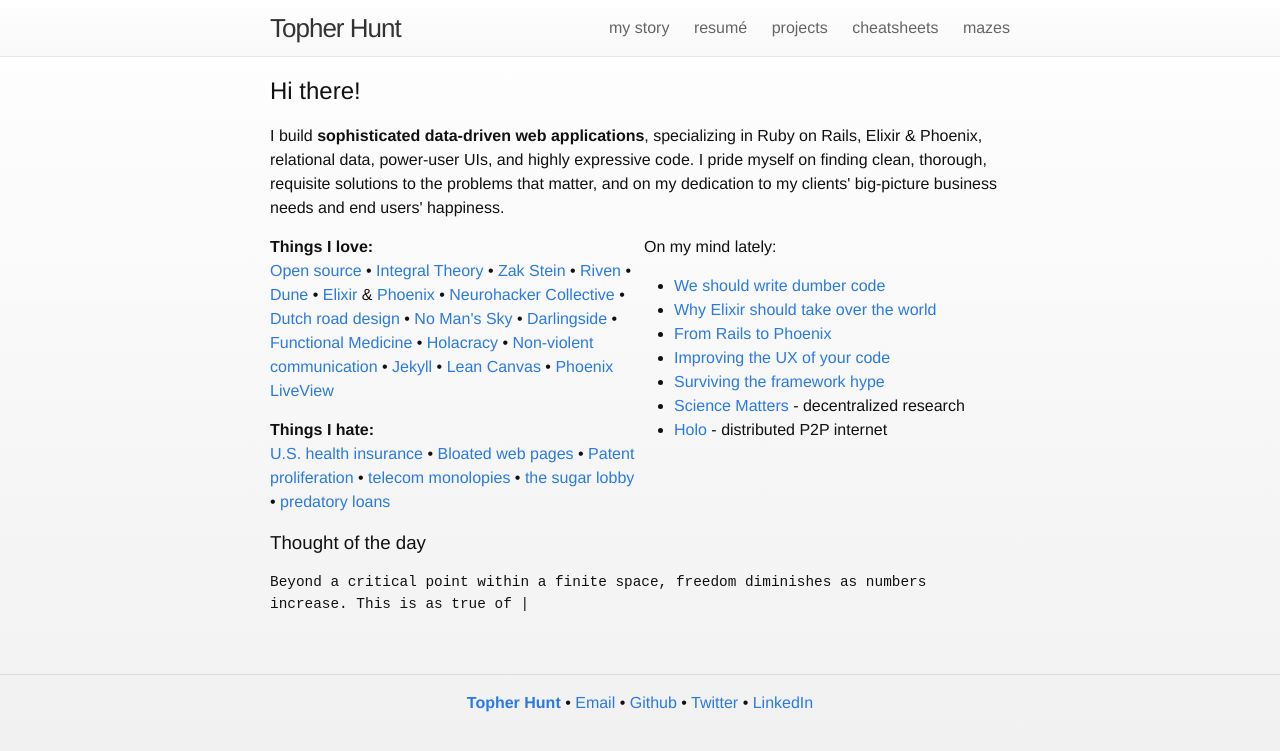
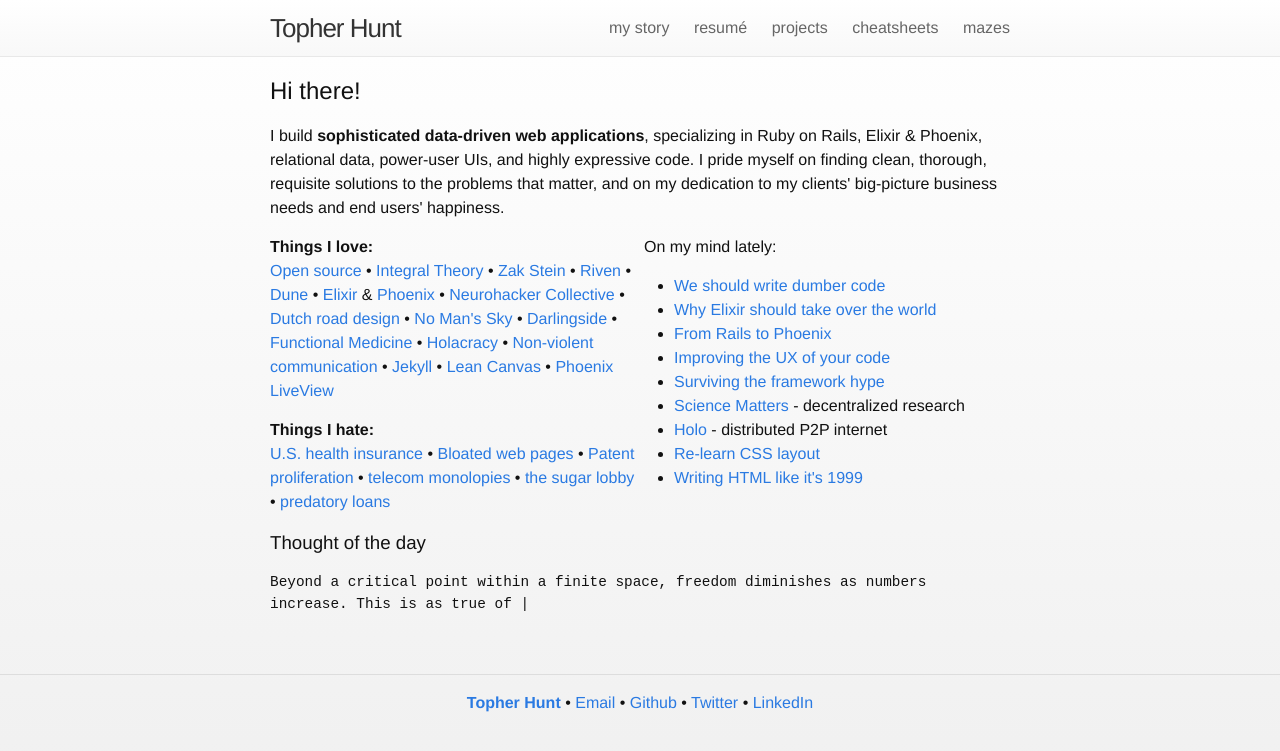
Before and after one commit to topherhunt/topherhunt.github.io, a Jekyll site: the page built from index.html, in a window 1280 px wide. Shown: the top 751 px of the page. Built offline with Jekyll 4.4.1, drawn with Linux system fonts in a browser that asks for light colours.

Commit message:
Add more 'on my mind' items

```diff
--- a/index.html
+++ b/index.html
@@ -55,6 +55,8 @@ layout: default
       <li><a href="https://www.youtube.com/watch?v=O6TtfK9gGvA" target="_blank">Surviving the framework hype</a></li>
       <li><a href="https://www.sciencematters.io/" target="_blank">Science Matters</a> - decentralized research</a></li>
       <li><a href="https://www.indiegogo.com/projects/holo-take-back-the-internet-shared-p2p-hosting-community-technology" target="_blank">Holo</a> - distributed P2P internet</li>
+      <li><a href="https://every-layout.dev/" target="_blank">Re-learn CSS layout</a></li>
+      <li><a href="https://bradleytaunt.com/html-like-1999/" target="_blank">Writing HTML like it's 1999</a></li>
     </ul>
   </div>
 </div>
```
